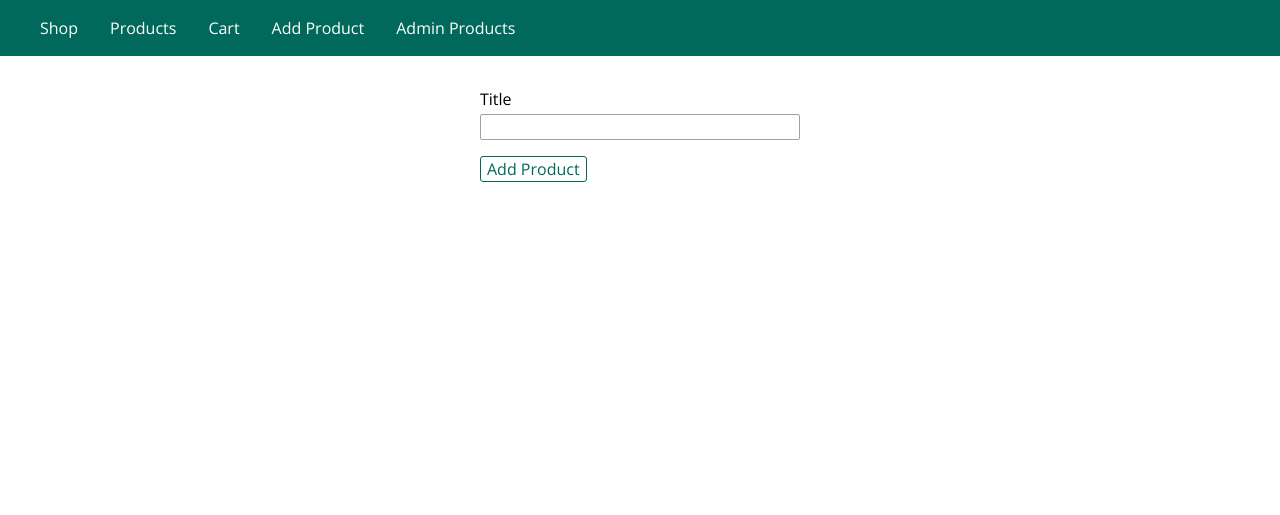
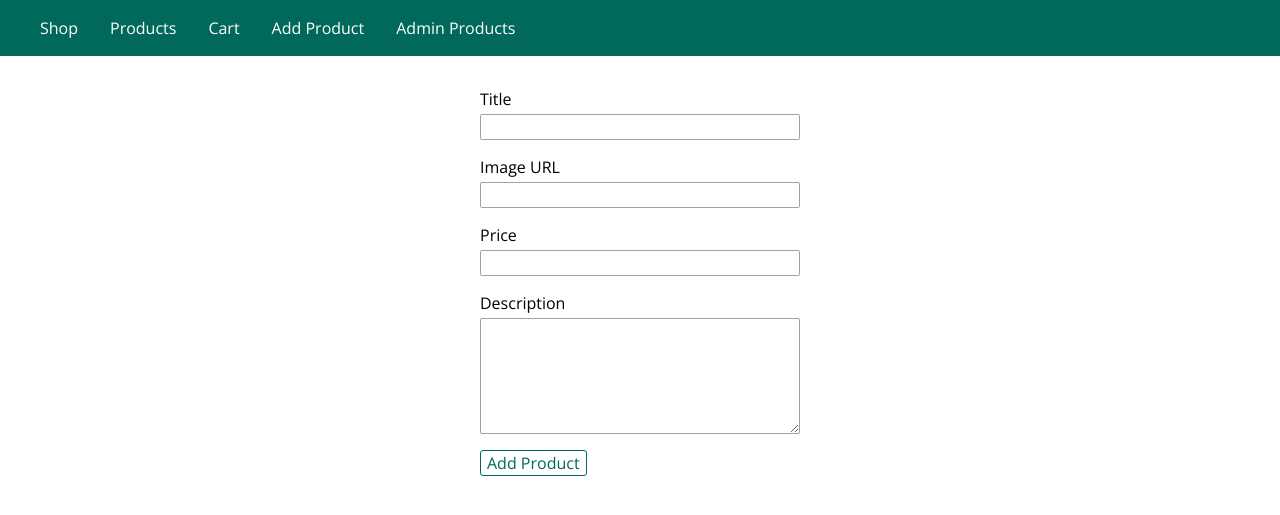
Before and after one commit to cameronRomo/node-basics, a Node server app: page /admin/add-product in a window 1280 px wide. Shown: the top 515 px of the page. Run offline with Node 20, Linux system fonts and the light colour scheme; some libraries are stand-ins or nearby versions.

Commit message:
Add functionality for admin to add products

```diff
--- a/controllers/admin.js
+++ b/controllers/admin.js
@@ -11,7 +11,8 @@ exports.getAddProduct = (req, res, next) => {
 };
 
 exports.postAddProduct = (req, res, next) => {
-  const product = new Product(req.body.title);
+  const { title, imageUrl, price, description } = req.body;
+  const product = new Product(title, imageUrl, description, price);
   product.save();
   res.redirect("/");
 };
--- a/models/product.js
+++ b/models/product.js
@@ -18,8 +18,11 @@ const getProductsFromFile = (cb) => {
 };
 
 module.exports = class Product {
-  constructor(title) {
+  constructor(title, imageUrl, description, price) {
     this.title = title;
+    this.imageUrl = imageUrl;
+    this.description = description;
+    this.price = price;
   }
 
   save() {
--- a/public/css/forms.css
+++ b/public/css/forms.css
@@ -3,18 +3,21 @@
 }
 
 .form-control label,
-.form-control input {
+.form-control input,
+.form-control textarea {
   display: block;
   width: 100%;
   margin-bottom: 0.25rem;
 }
 
-.form-control input {
+.form-control input,
+.form-control textarea {
   border: 1px solid #a1a1a1;
   font: inherit;
   border-radius: 2px;
 }
 
-.form-control input:focus {
+.form-control input:focus,
+.form-control textarea:focus {
   outline-color: #00695c;
 }
--- a/views/admin/add-product.ejs
+++ b/views/admin/add-product.ejs
@@ -12,7 +12,18 @@
           <label for="title">Title</label>
           <input type="text" name="title" id="title" />
         </div>
-
+        <div class="form-control">
+          <label for="imageUrl">Image URL</label>
+          <input type="text" name="imageUrl" id="imageUrl" />
+        </div>
+        <div class="form-control">
+          <label for="price">Price</label>
+          <input type="number" name="price" id="price" />
+        </div>
+        <div class="form-control">
+          <label for="description">Description</label>
+          <textarea name="description" id="description" rows="5"></textarea>
+        </div>
         <button class="btn" type="submit">Add Product</button>
       </form>
     </main>
```
Lines whose indentation alone changed are shown as unchanged.
